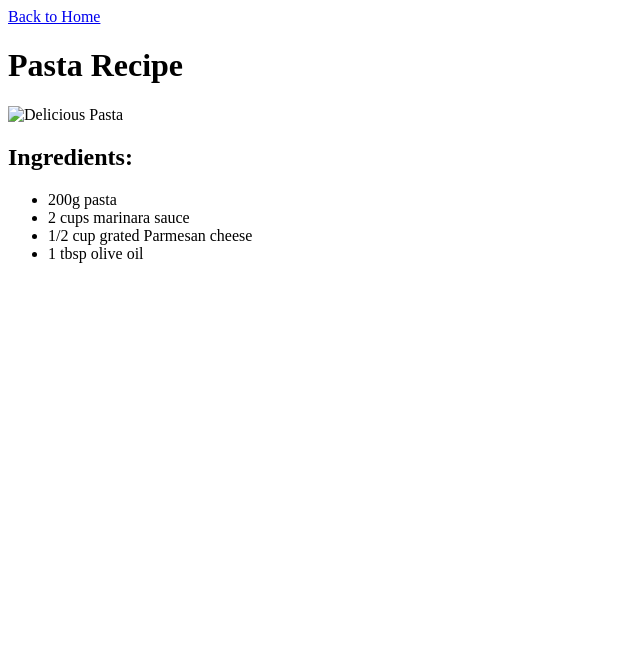
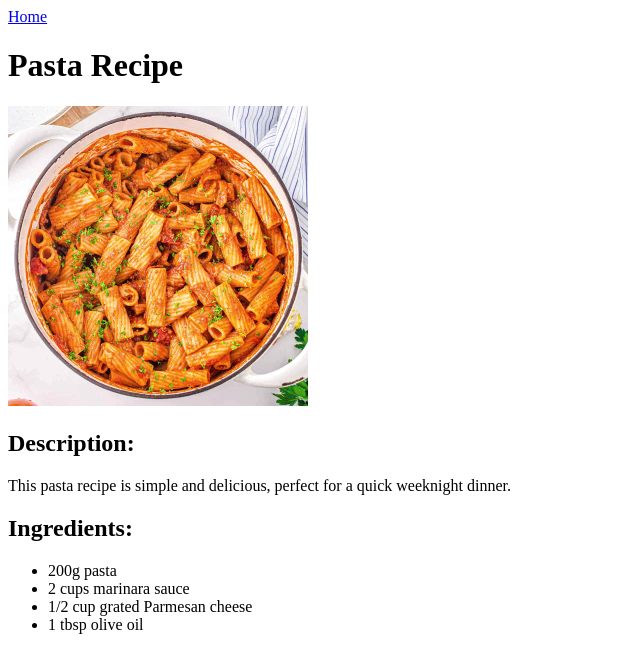
Before and after one commit to YasenK90/odin-recipes, a plain HTML site: page recipes/pasta.html in a window 1280 px wide. Shown: the whole page, without its empty margins (0-640 px from the left). Drawn offline with Linux system fonts and the light colour scheme.

Commit message:
Rename assets/pasta.jpeg and update pasta.html Add a description to pasta.html and fix the image path and extension

```diff
--- a/recipes/pasta.html
+++ b/recipes/pasta.html
@@ -6,9 +6,11 @@
     <title>Document</title>
 </head>
 <body>
-    <a href="../index.html" target="_blank" rel="noreferrer">Back to Home</a>
+    <a href="../index.html" rel="noreferrer">Home</a>
    <h1>Pasta Recipe</h1>
-   <img src="../assets/pasta.jpg" alt="Delicious Pasta" width="300">
+   <img src="../assets/pasta.jpeg" alt="Delicious Pasta" width="300">
+   <h2>Description:</h2>
+   <p>This pasta recipe is simple and delicious, perfect for a quick weeknight dinner.</p>
    <h2>Ingredients:</h2>
    <ul>
        <li>200g pasta</li>
```
Also changed, not shown: assets/pasta.jpeg (renamed from recipes/assets/pasta.jpeg).
